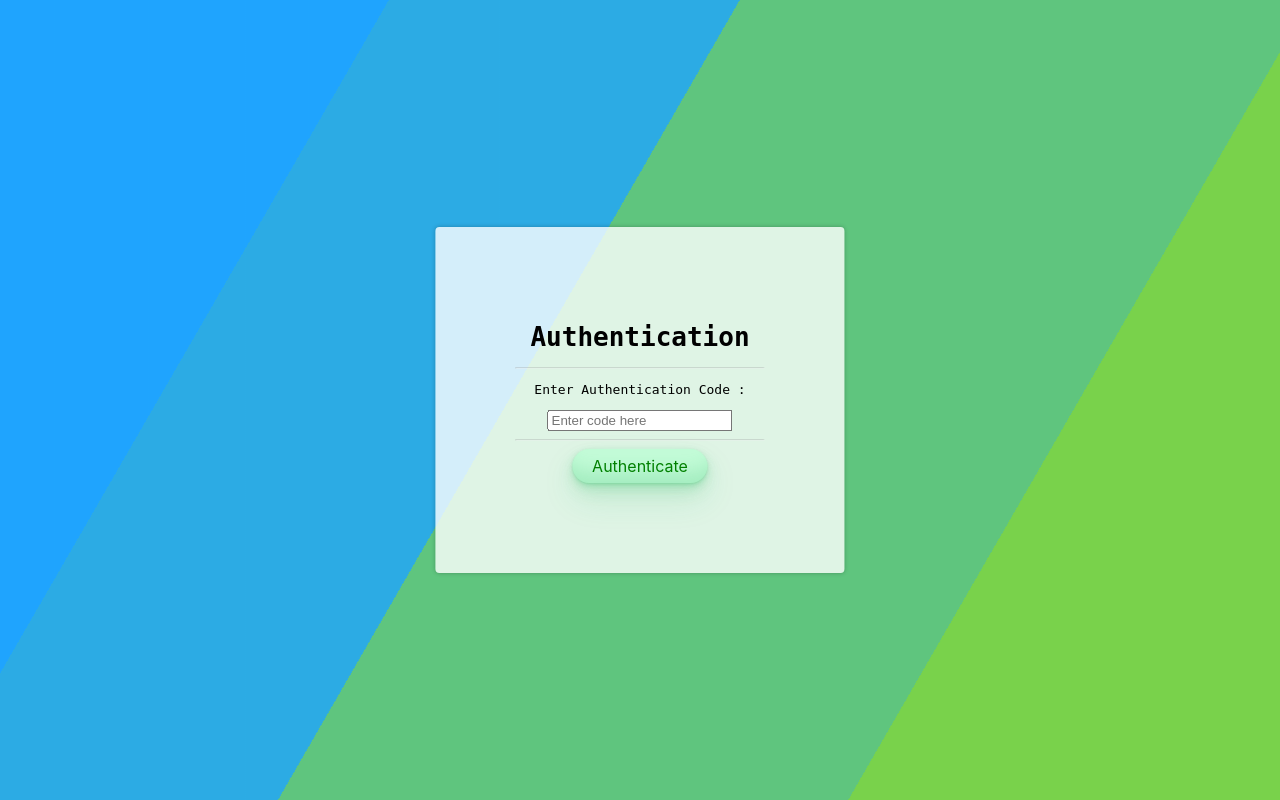
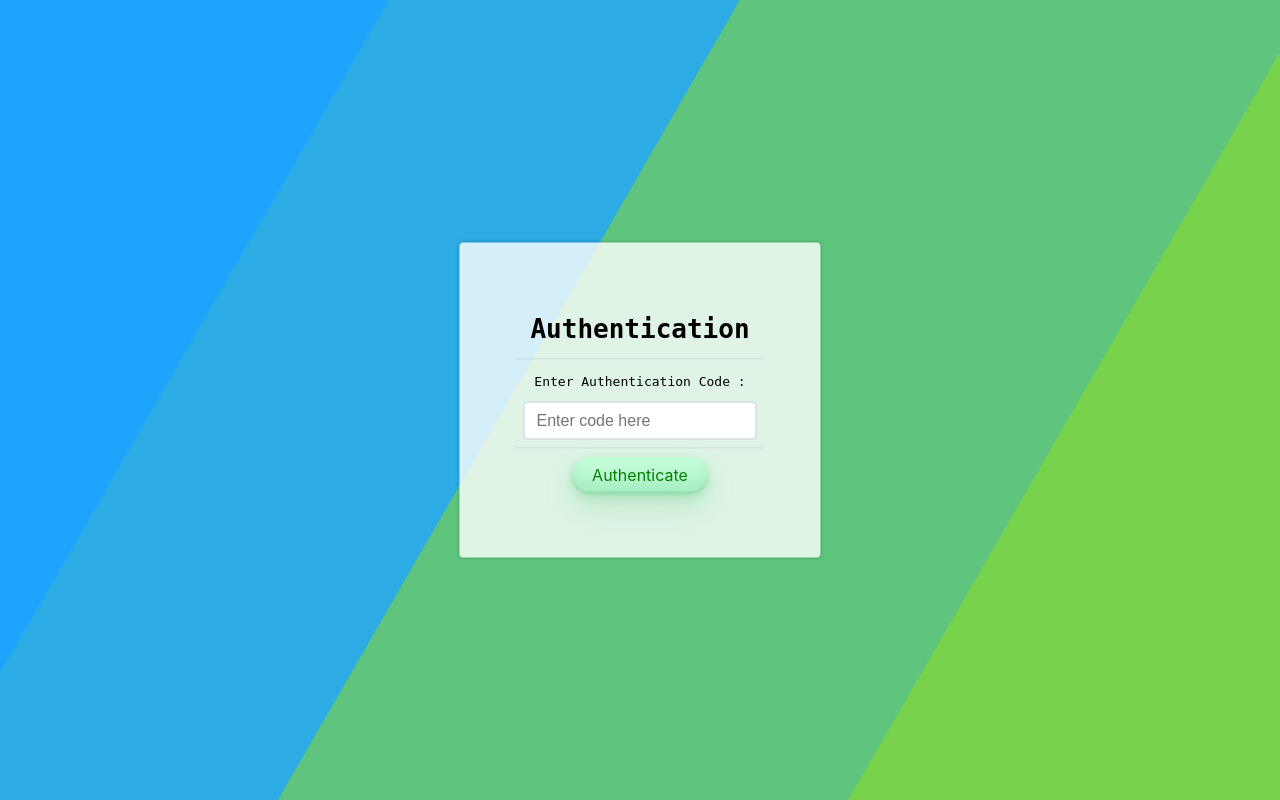
Before and after one commit to mec-cs/market-app, a PHP site: page /auth.php in a window 1280 px wide. Run offline with PHP 8.4, Linux system fonts and the light colour scheme; a stand-in replaces the project's code that opens the database connection.

Commit message:
css inputs

```diff
--- a/style/app.css
+++ b/style/app.css
@@ -1,7 +1,6 @@
 html {
     height:100%;
   }
-
   body {
     margin:0;
   }
@@ -33,7 +32,7 @@ html {
     box-shadow:0 0 .25em rgba(0,0,0,.25);
     box-sizing:border-box;
     left:50%;
-    padding:10vmin;
+    padding:7vmin;
     position:fixed;
     text-align:center;
     top:50%;
@@ -181,3 +180,25 @@ a.button:hover {
 .checkbox-wrapper-2 .ikxBAC:checked:hover {
   background-color: #535db3;
 }
+
+.container>input[type="password"], .container>input[type="text"] {
+  padding: 6px 12px;
+  font-size: 16px;
+  font-weight: 400;
+  line-height: 1.5;
+  color: #212529;
+  background-color: #fff;
+  background-clip: padding-box;
+  border: 1px solid #ced4da;
+  appearance: none;
+  border-radius: 4px;
+  transition: border-color .15s ease-in-out,box-shadow .15s ease-in-out;
+}
+
+.container>input[type="text"]:focus, .container>input[type="password"]:focus{
+  color: #212529;
+  background-color: #fff;
+  border-color: #86b7fe;
+  outline: 0;
+  box-shadow: 0 0 0 0.25rem rgb(13 110 253 / 25%);
+}
```
